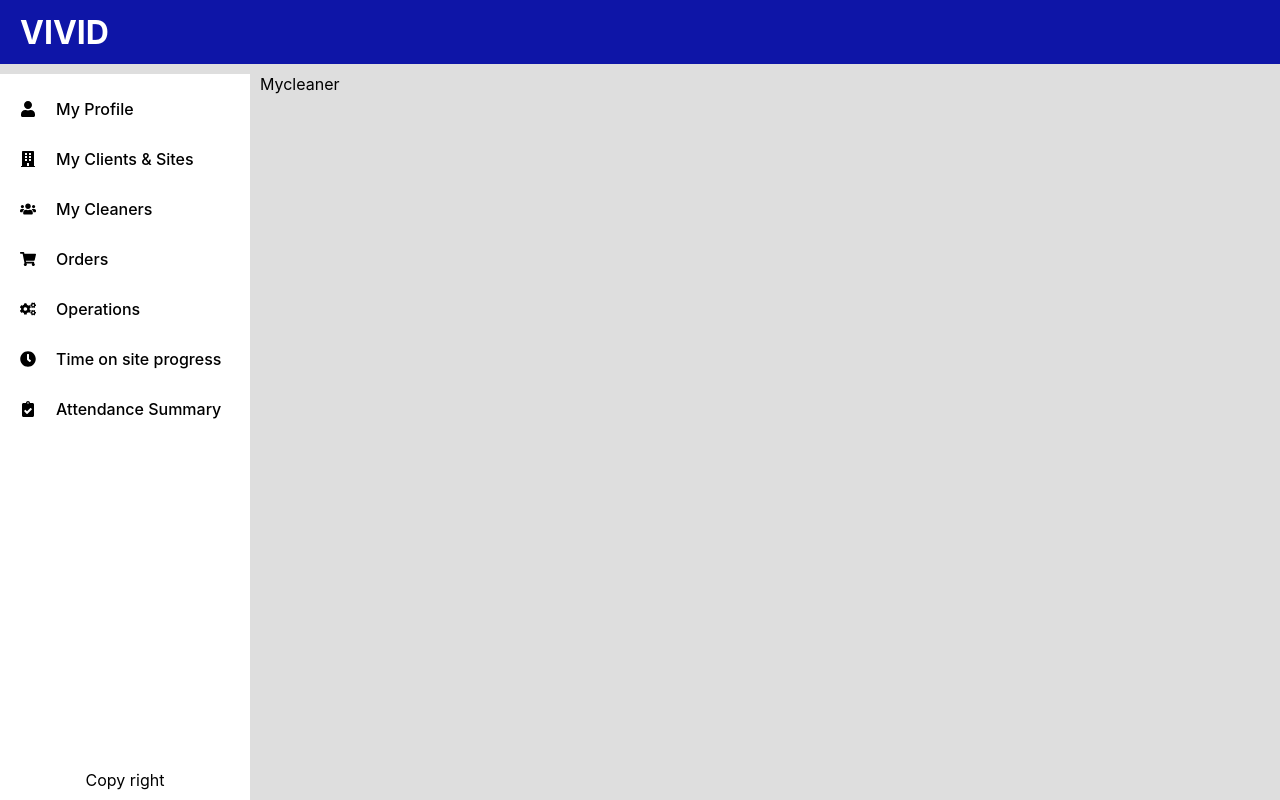
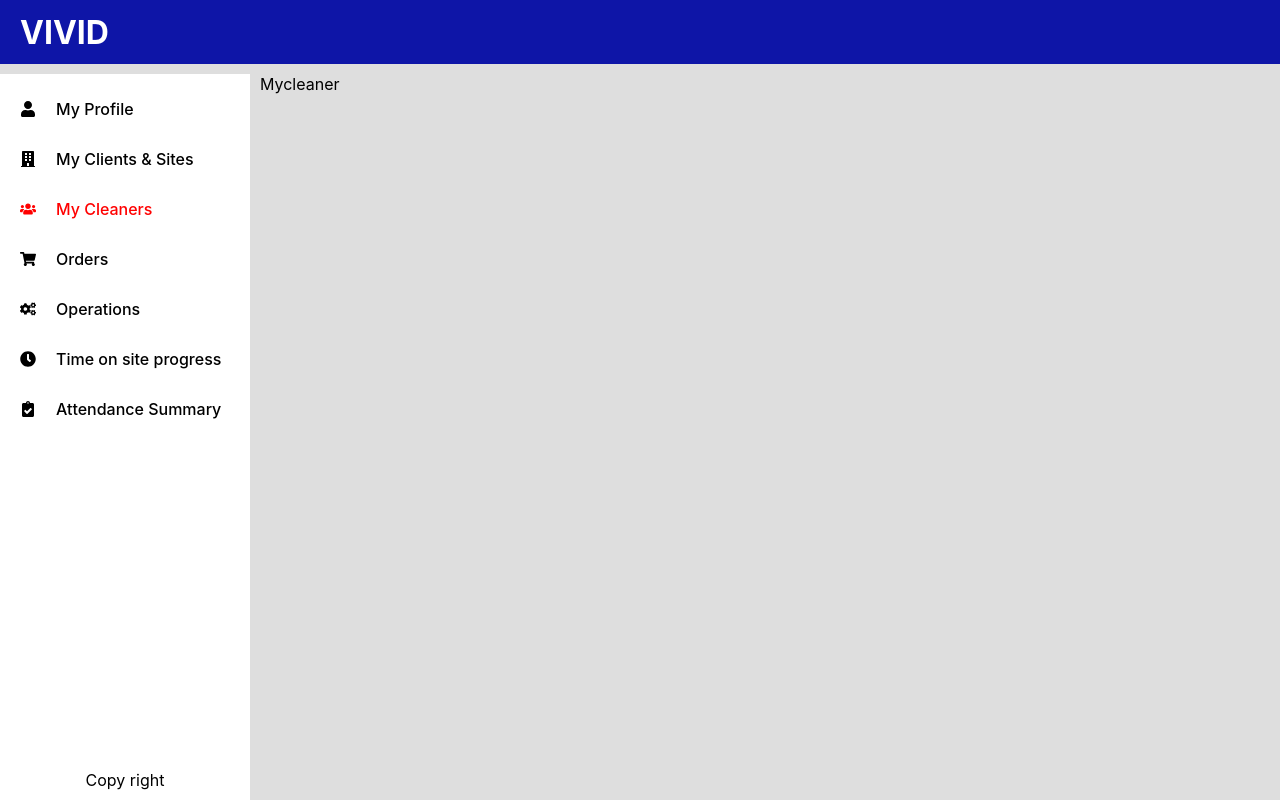
Before and after one commit to ChathuraRubasingha/Cleaner-Connector, a React (Create React App) app: page /mycleaner in a window 1280 px wide. Built offline with nearby package versions, Linux system fonts and the light colour scheme.

Commit message:
side bar bug fix

```diff
--- a/src/App.js
+++ b/src/App.js
@@ -1,11 +1,17 @@
-import { Route, Router, Routes } from "react-router-dom";
+import { BrowserRouter, Route, Routes } from "react-router-dom";
 import "./App.css";
-import Layout from "./Componants/Layout/Layout";
 import Login from "./Pages/Login/Login";
 import Mycleaner from "./Pages/MyCleaner/Mycleaner";
 
 function App() {
-  return <Mycleaner />;
+  return (
+    <BrowserRouter>
+      <Routes>
+        <Route path="/" element={<Login />} />
+        <Route path="/mycleaner" element={<Mycleaner />} />
+      </Routes>
+    </BrowserRouter>
+  );
 }
 
 export default App;
--- a/src/Componants/Layout/Layout.css
+++ b/src/Componants/Layout/Layout.css
@@ -43,6 +43,11 @@
   padding: 15px 0;
   font-weight: 500;
   cursor: pointer;
+  text-decoration: none;
+  color: black;
+}
+.active{
+    color: red;
 }
 .nav:hover {
   color: rgb(14, 21, 167);
--- a/src/Componants/Layout/Sidebar.js
+++ b/src/Componants/Layout/Sidebar.js
@@ -1,38 +1,47 @@
 import React from "react";
 import "./Layout.css";
-import { FaBuilding, FaClipboardCheck, FaClock, FaCogs, FaShoppingCart, FaUser, FaUsers } from "react-icons/fa";
+import {
+  FaBuilding,
+  FaClipboardCheck,
+  FaClock,
+  FaCogs,
+  FaShoppingCart,
+  FaUser,
+  FaUsers,
+} from "react-icons/fa";
+import { NavLink } from "react-router-dom";
 
 function Sidebar() {
   return (
     <div className="sidebar">
       <div className="navigation">
-        <div className="nav">
+        <NavLink className="nav" activeClassName="active" to="/">
           <FaUser style={{ padding: "0 20px 0 10px" }} />
           My Profile
-        </div>
-        <div className="nav">
+        </NavLink>
+        <NavLink className="nav" activeClassName="active" to="/">
           <FaBuilding style={{ padding: "0 20px 0 10px" }} /> My Clients & Sites
-        </div>
-        <div className="nav">
+        </NavLink>
+        <NavLink className="nav" activeClassName="active" to="/mycleaner">
           <FaUsers style={{ padding: "0 20px 0 10px" }} />
           My Cleaners
-        </div>
-        <div className="nav">
+        </NavLink>
+        <NavLink className="nav" activeClassName="active" to="/">
           <FaShoppingCart style={{ padding: "0 20px 0 10px" }} />
           Orders
-        </div>
-        <div className="nav">
+        </NavLink>
+        <NavLink className="nav" activeClassName="active" to="/">
           <FaCogs style={{ padding: "0 20px 0 10px" }} />
           Operations
-        </div>
-        <div className="nav">
+        </NavLink>
+        <NavLink className="nav" activeClassName="active" to="/">
           <FaClock style={{ padding: "0 20px 0 10px" }} />
           Time on site progress
-        </div>
-        <div className="nav">
+        </NavLink>
+        <NavLink className="nav" activeClassName="active" to="/">
           <FaClipboardCheck style={{ padding: "0 20px 0 10px" }} />
           Attendance Summary
-        </div>
+        </NavLink>
       </div>
       <div className="copyright">Copy right</div>
     </div>
```
